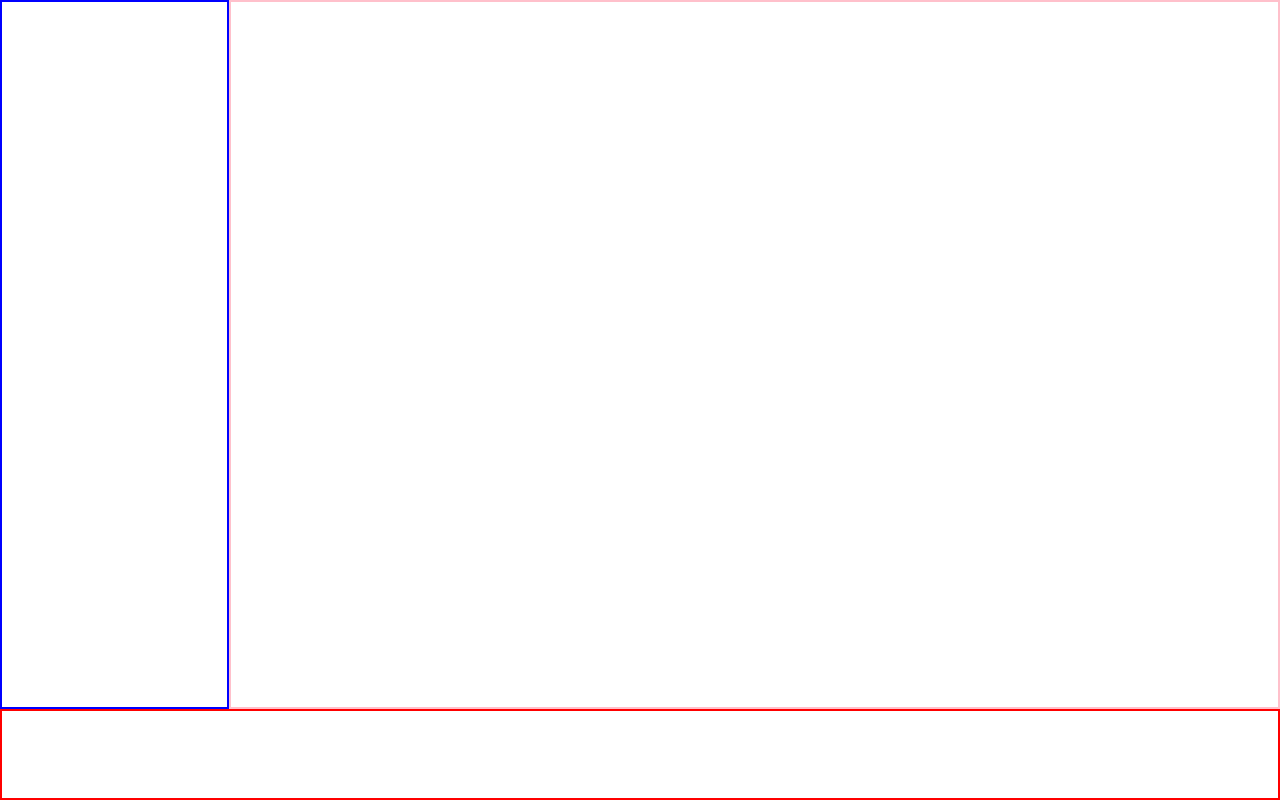
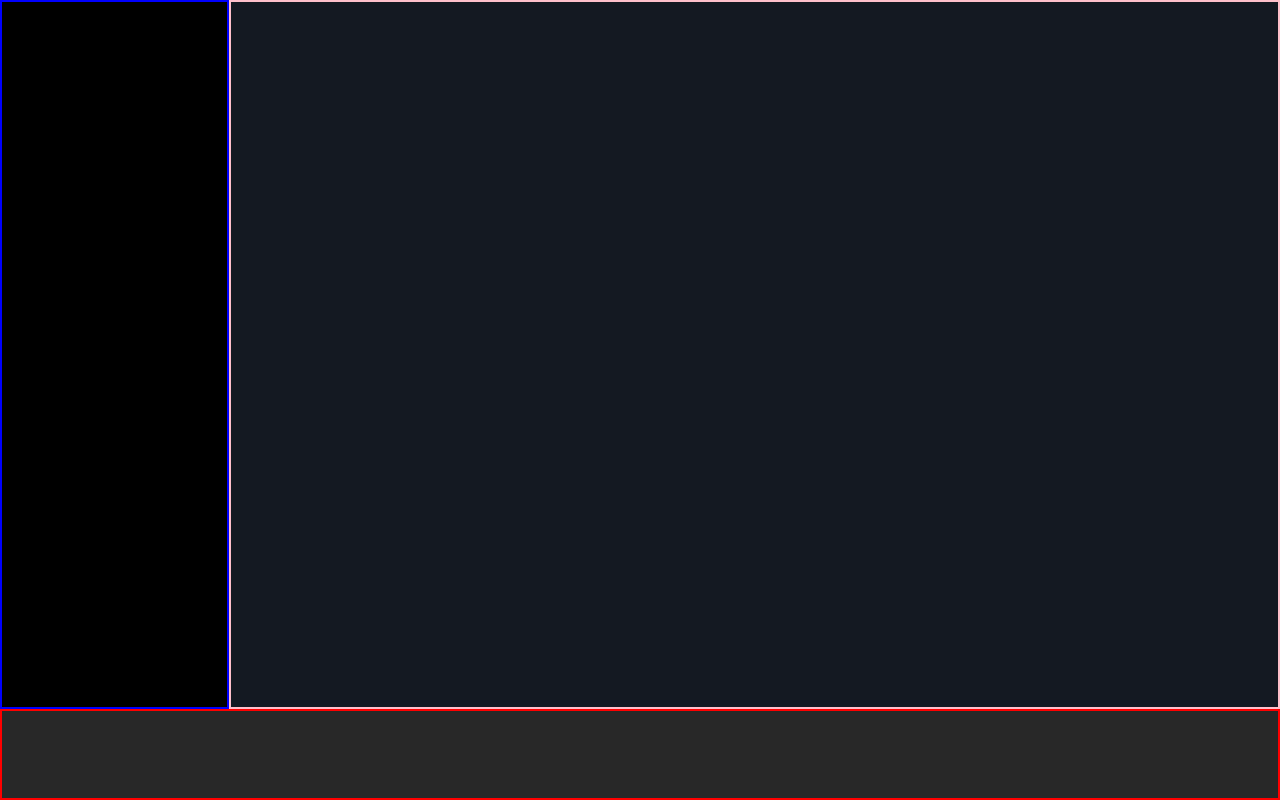
Before and after one commit to Pietrodon/html-css-spotifyweb, a plain HTML site: page index.html in a window 1280 px wide. Drawn offline with Linux system fonts and the light colour scheme.

Commit message:
inserimento colori sfondi

```diff
--- a/style.css
+++ b/style.css
@@ -13,14 +13,18 @@
     min-height: calc(100vh - 91px);
     display: flex;
     flex-direction: column;
+    background-color: black;
 }
 .main-content{
     border: 2px solid pink;
     flex-grow: 1;
+    background-color: rgb(20, 25, 34
+    );
 }
 /* footer */
 footer{
     width: 100vw;
     height: 91px;
     border: 2px solid red;
+    background-color: rgb(40, 40, 40);
 }
```
